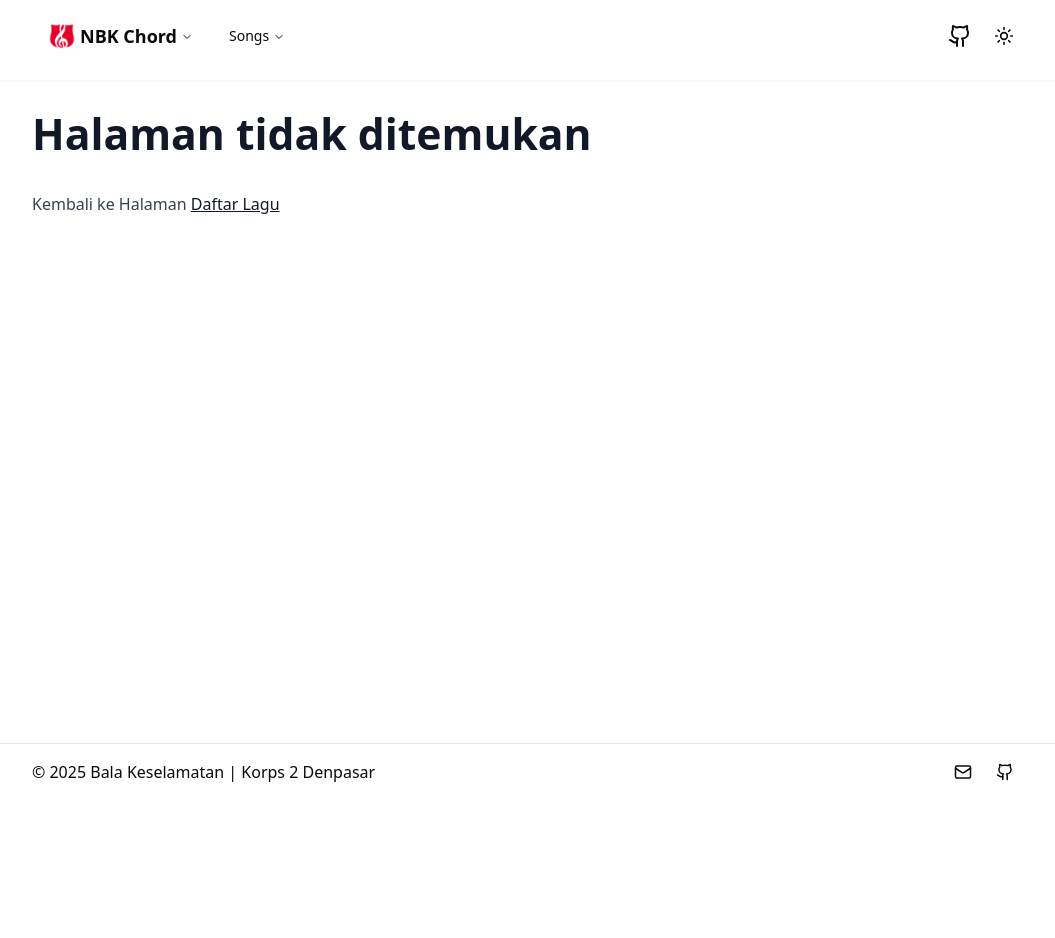
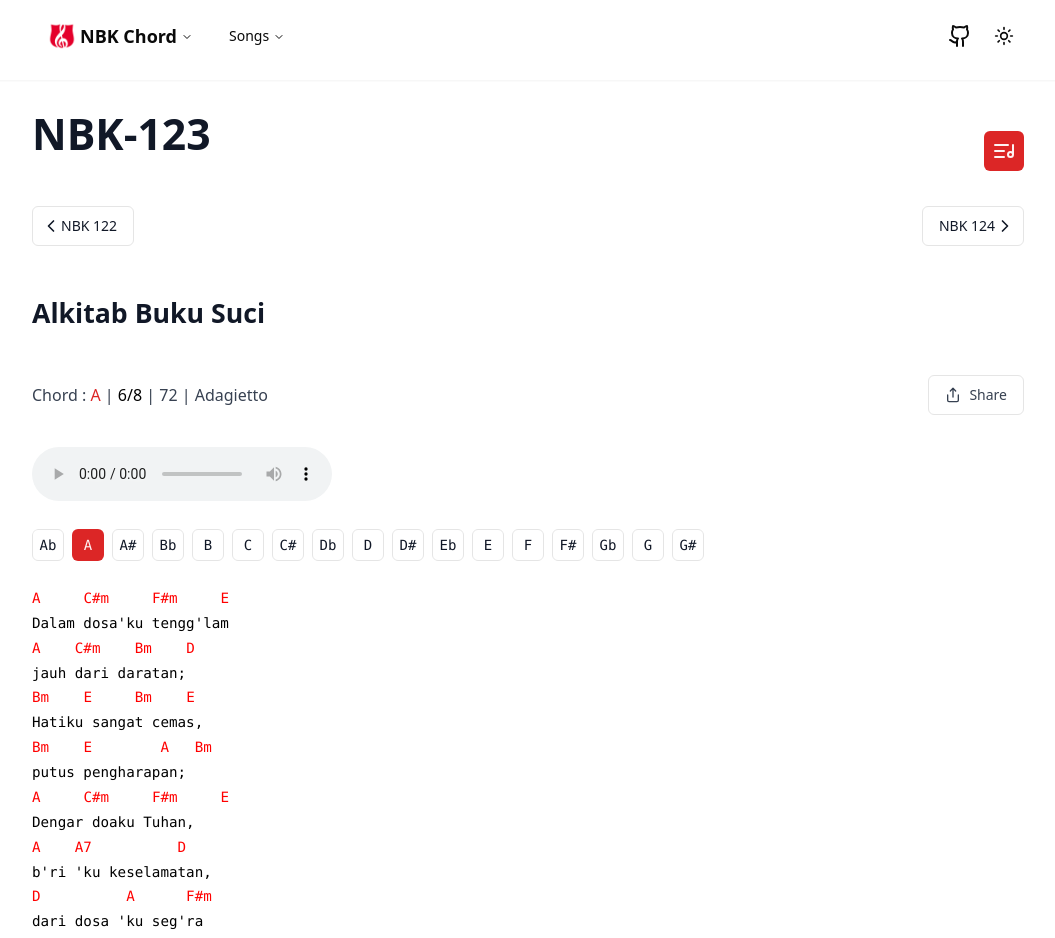
Before and after one commit to bagussuandana/nbk-chord, a Next.js app: page /song/123 in a window 1280 px wide. Before the commit this address had no page. Shown: the top 938 px of the page, without its empty margins (112-1167 px from the left). Before the commit the page ends 800 px from the top, so only its background shows below. Built offline with nearby package versions, Linux system fonts and the light colour scheme.

Commit message:
NBK 123 w audio

```diff
--- /dev/null
+++ b/app/song/123/page.tsx
@@ -0,0 +1,88 @@
+import appConfig from "@/app.config";
+import SongHeader from "@/components/song-header";
+import SongWrapper from "@/components/song-wrapper";
+import TransposerWrapper from "@/components/transposer-wrapper";
+import Transposer from "@/lib/transposer";
+import { Metadata } from "next";
+import dynamic from "next/dynamic";
+
+const AudioPlayer = dynamic(() => import("@/components/audio-player"), {
+    ssr: false,
+});
+
+const songID = "123";
+export const metadata: Metadata = {
+    title: appConfig.songs.find((s: any) => s.id === songID).title,
+    description: appConfig.songs.find((s: any) => s.id === songID).description,
+};
+export default function NBK123() {
+    const { songs } = appConfig;
+    const song = songs.find((s: any) => s.id === songID);
+    const songText = `
+A     C#m     F#m     E
+Dalam dosa'ku tengg'lam
+A    C#m    Bm    D
+jauh dari daratan;
+Bm    E     Bm    E
+Hatiku sangat cemas,
+Bm    E        A   Bm
+putus pengharapan;
+A     C#m     F#m     E
+Dengar doaku Tuhan,
+A    A7          D
+b'ri 'ku keselamatan,
+D          A      F#m
+dari dosa 'ku seg'ra
+Bm    E     A
+diangkat-Nya.
+
+Koor :
+A C#m F#m A
+Kasih Tuhan
+F#m  E   D   D
+mengangkat 'ku,
+Bm  E    A   F#m
+aku selamat oleh
+B         E  E7
+kasih Tuhan;
+A    E    A  A
+Kasih Tuhan
+F#m   E     D
+mengangkat 'ku,
+D   D7     A     F#m
+tak lain hanya oleh
+Bm   E    A
+kasih Tuhan.
+
+Hidupku 'kuserahkan
+pada penebusku;
+'Ku mau hidup serta-Nya,
+Ia pimpinku s'lalu;
+Kasih Tuhan yang besar
+patut 'ku balaskan,
+'ku layani dengan senang
+s'lamanya.
+
+Pandanglah pada Yesus
+sobatmu yang benar,
+Ia mau s'lamatkan engkau
+dengan pengasihan;
+Datanglah kepada-Nya
+janganlah 'kau gentar,
+baiklah 'kau seg'ra
+t'rima kes'lamatan.
+`;
+    const songFile = `/assets/mp3/${songID}.mp3`;
+    return (
+        <SongWrapper>
+            <SongHeader song={song} />
+            <AudioPlayer src={songFile} />
+            <TransposerWrapper>
+                <Transposer
+                    initialKey={song.chord as string}
+                    songText={songText}
+                />
+            </TransposerWrapper>
+        </SongWrapper>
+    );
+}
--- a/app/song/chorus/5/page.tsx
+++ b/app/song/chorus/5/page.tsx
@@ -25,12 +25,12 @@ supaya jiwaku segar;
 mari Roh Suci
    C        Dm
 ajar ku berdoa
-  Bb      F    C     F
+  Bb      F Dm  Gm C  F
 sehingga kujumpa Allah
 `;
     return (
         <SongWrapper isChorus>
-            <SongHeader song={songChorus} isChorus />
+            <SongHeader song={songChorus} isSongChorus />
             <TransposerWrapper>
                 <Transposer
                     initialKey={songChorus.chord as string}
--- /dev/null
+++ b/components/audio-player.tsx
@@ -0,0 +1,21 @@
+"use client";
+import { useRef, useEffect } from "react";
+
+export default function AudioPlayer({ src }: { src: string }) {
+    const audioRef = useRef<HTMLAudioElement>(null);
+
+    useEffect(() => {
+        if (audioRef.current) {
+            audioRef.current.volume = 0.7;
+        }
+    }, []);
+
+    return (
+        <div className="mt-4 flex justify-start">
+            <audio ref={audioRef} controls>
+                <source src={src} type="audio/mpeg" />
+                Browser Anda tidak mendukung elemen audio.
+            </audio>
+        </div>
+    );
+}
--- a/components/song-header.tsx
+++ b/components/song-header.tsx
@@ -19,9 +19,15 @@ type Props = {
     };
     isWorship?: boolean;
     isChorus?: boolean;
+    isSongChorus?: boolean;
 };
 
-const SongHeader = ({ song, isWorship = false, isChorus = false }: Props) => {
+const SongHeader = ({
+    song,
+    isWorship = false,
+    isChorus = false,
+    isSongChorus = false,
+}: Props) => {
     const { tempos } = appConfig;
     const getTempoName = (bpm: number): string | null => {
         for (const tempo of tempos) {
@@ -49,6 +55,8 @@ const SongHeader = ({ song, isWorship = false, isChorus = false }: Props) => {
         category = "worship";
     } else if (isChorus) {
         category = "chorus";
+    } else if (isSongChorus) {
+        category = "song/chorus";
     } else {
         category = "song";
     }
--- a/songs/song-101-150.ts
+++ b/songs/song-101-150.ts
@@ -1,181 +1,189 @@
-import { Song } from '@/types/song';
+import { Song } from "@/types/song";
 
 const song_101_150: Song[] = [
     {
-    id: '101',
-    title: 'NBK-101',
-    description: 'akan turut tuhan',
-    chord: 'G',
-    rhythm: '4/4',
-    tempo: '76',
+        id: "101",
+        title: "NBK-101",
+        description: "akan turut tuhan",
+        chord: "G",
+        rhythm: "4/4",
+        tempo: "76",
     },
     {
-    id: '102',
-    title: 'NBK-102',
-    description: 'aku dengar berkat',
-    chord: 'G',
-    rhythm: '3/4',
-    tempo: '104',
+        id: "102",
+        title: "NBK-102",
+        description: "aku dengar berkat",
+        chord: "G",
+        rhythm: "3/4",
+        tempo: "104",
     },
     {
-    id: '103',
-    title: 'NBK-103',
-    description: 'apa karna saya',
-    chord: 'G',
-    rhythm: '3/4',
-    tempo: '96',
+        id: "103",
+        title: "NBK-103",
+        description: "apa karna saya",
+        chord: "G",
+        rhythm: "3/4",
+        tempo: "96",
     },
     {
-    id: '104',
-    title: 'NBK-104',
-    description: 'dibawah salib tuhan',
-    chord: 'G',
-    rhythm: '4/4',
-    tempo: '72',
+        id: "104",
+        title: "NBK-104",
+        description: "dibawah salib tuhan",
+        chord: "G",
+        rhythm: "4/4",
+        tempo: "72",
     },
     {
-    id: '105',
-    title: 'NBK-105',
-    description: 'dosa dapat dihapus',
-    chord: 'G',
-    rhythm: '4/4',
-    tempo: '100',
+        id: "105",
+        title: "NBK-105",
+        description: "dosa dapat dihapus",
+        chord: "G",
+        rhythm: "4/4",
+        tempo: "100",
     },
     {
-    id: '106',
-    title: 'NBK-106',
-    description: 'hidup haruslah suci',
-    chord: 'G',
-    rhythm: '4/4',
-    tempo: '76',
+        id: "106",
+        title: "NBK-106",
+        description: "hidup haruslah suci",
+        chord: "G",
+        rhythm: "4/4",
+        tempo: "76",
     },
     {
-    id: '107',
-    title: 'NBK-107',
-    description: 'jikalau dengan kasih',
-    chord: 'G',
-    rhythm: '4/4',
-    tempo: '66',
+        id: "107",
+        title: "NBK-107",
+        description: "jikalau dengan kasih",
+        chord: "G",
+        rhythm: "4/4",
+        tempo: "66",
     },
     {
-    id: '108',
-    title: 'NBK-108',
-    description: 'padamu batu zaman',
-    chord: 'C',
-    rhythm: '3/4',
-    tempo: '96',
+        id: "108",
+        title: "NBK-108",
+        description: "padamu batu zaman",
+        chord: "C",
+        rhythm: "3/4",
+        tempo: "96",
     },
     {
-    id: '109',
-    title: 'NBK-109',
-    description: 'saya dengar cerita',
-    chord: 'F',
-    rhythm: '6/8',
-    tempo: '112',
+        id: "109",
+        title: "NBK-109",
+        description: "saya dengar cerita",
+        chord: "F",
+        rhythm: "6/8",
+        tempo: "112",
     },
     {
-    id: '110',
-    title: 'NBK-110',
+        id: "110",
+        title: "NBK-110",
         description: "s'gala keberatanku",
-    chord: 'G',
-    rhythm: '3/4',
-    tempo: '69',
+        chord: "G",
+        rhythm: "3/4",
+        tempo: "69",
     },
     {
-    id: '111',
-    title: 'NBK-111',
-    description: 'seperti ku ada',
-    chord: 'F',
-    rhythm: '3/4',
-    tempo: '76',
+        id: "111",
+        title: "NBK-111",
+        description: "seperti ku ada",
+        chord: "F",
+        rhythm: "3/4",
+        tempo: "76",
     },
     {
-    id: '112',
-    title: 'NBK-112',
-    description: 'tuhan kusujud',
-    chord: 'G',
-    rhythm: '4/4',
-    tempo: '72',
+        id: "112",
+        title: "NBK-112",
+        description: "tuhan kusujud",
+        chord: "G",
+        rhythm: "4/4",
+        tempo: "72",
     },
     {
-    id: '113',
-    title: 'NBK-113',
-    description: 'tuhan yesus ku seru',
-    chord: 'E',
-    rhythm: '6/8',
-    tempo: '60',
+        id: "113",
+        title: "NBK-113",
+        description: "tuhan yesus ku seru",
+        chord: "E",
+        rhythm: "6/8",
+        tempo: "60",
     },
     {
-    id: '114',
-    title: 'NBK-114',
-    description: 'tuhan janganlah lalu',
-    chord: 'G',
-    rhythm: '4/4',
-    tempo: '76',
+        id: "114",
+        title: "NBK-114",
+        description: "tuhan janganlah lalu",
+        chord: "G",
+        rhythm: "4/4",
+        tempo: "76",
     },
     {
-    id: '115',
-    title: 'NBK-115',
-    description: 'yesus memanggilmu',
-    chord: 'C',
-    rhythm: '6/8',
-    tempo: '120',
+        id: "115",
+        title: "NBK-115",
+        description: "yesus memanggilmu",
+        chord: "C",
+        rhythm: "6/8",
+        tempo: "120",
     },
     {
-    id: '116',
-    title: 'NBK-116',
-    description: 'allah bri anaknya',
-    chord: 'A',
-    rhythm: '4/4',
-    tempo: '120',
+        id: "116",
+        title: "NBK-116",
+        description: "allah bri anaknya",
+        chord: "A",
+        rhythm: "4/4",
+        tempo: "120",
     },
     {
-    id: '117',
-    title: 'NBK-117',
-    description: 'allah milikku',
-    chord: 'G',
-    rhythm: '3/4',
-    tempo: '96',
+        id: "117",
+        title: "NBK-117",
+        description: "allah milikku",
+        chord: "G",
+        rhythm: "3/4",
+        tempo: "96",
     },
     {
-    id: '118',
-    title: 'NBK-118',
-    description: 'bersatu dengan tuhan',
-    chord: 'E',
-    rhythm: '4/4',
-    tempo: '100',
+        id: "118",
+        title: "NBK-118",
+        description: "bersatu dengan tuhan",
+        chord: "E",
+        rhythm: "4/4",
+        tempo: "100",
     },
     {
-    id: '119',
-    title: 'NBK-119',
-    description: 'berulang ulang',
-    chord: 'C',
-    rhythm: '6/8',
-    tempo: '120',
+        id: "119",
+        title: "NBK-119",
+        description: "berulang ulang",
+        chord: "C",
+        rhythm: "6/8",
+        tempo: "120",
     },
     {
-    id: '120',
-    title: 'NBK-120',
-    description: 'beserta yesus',
-    chord: 'A',
-    rhythm: '4/4',
-    tempo: '90',
+        id: "120",
+        title: "NBK-120",
+        description: "beserta yesus",
+        chord: "A",
+        rhythm: "4/4",
+        tempo: "90",
     },
     {
-    id: '122',
-    title: 'NBK-122',
+        id: "122",
+        title: "NBK-122",
         description: "bila menempuh g'lombang kehidupan",
-    chord: 'D',
-    rhythm: '2/4',
-    tempo: '84',
+        chord: "D",
+        rhythm: "2/4",
+        tempo: "84",
     },
     {
-    id: '129',
-    title: 'NBK-129',
-    description: 'hai langit bumi',
-    chord: 'G',
-    rhythm: '4/4',
-    tempo: '100',
+        id: "123",
+        title: "NBK-123",
+        description: "alkitab buku suci",
+        chord: "A",
+        rhythm: "6/8",
+        tempo: "72",
+    },
+    {
+        id: "129",
+        title: "NBK-129",
+        description: "dalam dosa",
+        chord: "G",
+        rhythm: "6/8",
+        tempo: "72",
     },
 ];
 
```
Also changed, not shown: 1 other file (tests, documents, lock files or other folders). Lines whose indentation alone changed are shown as unchanged.
